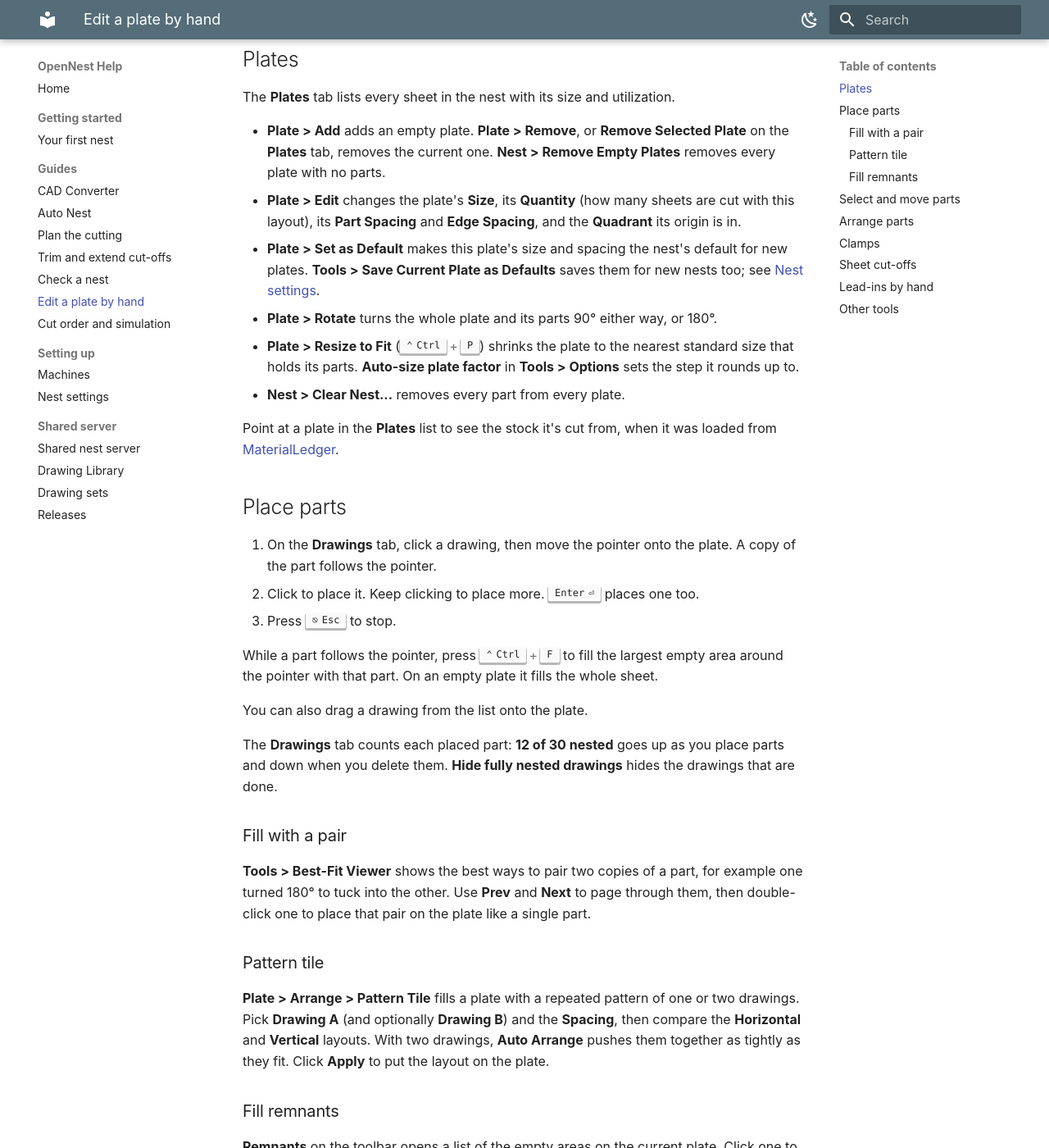
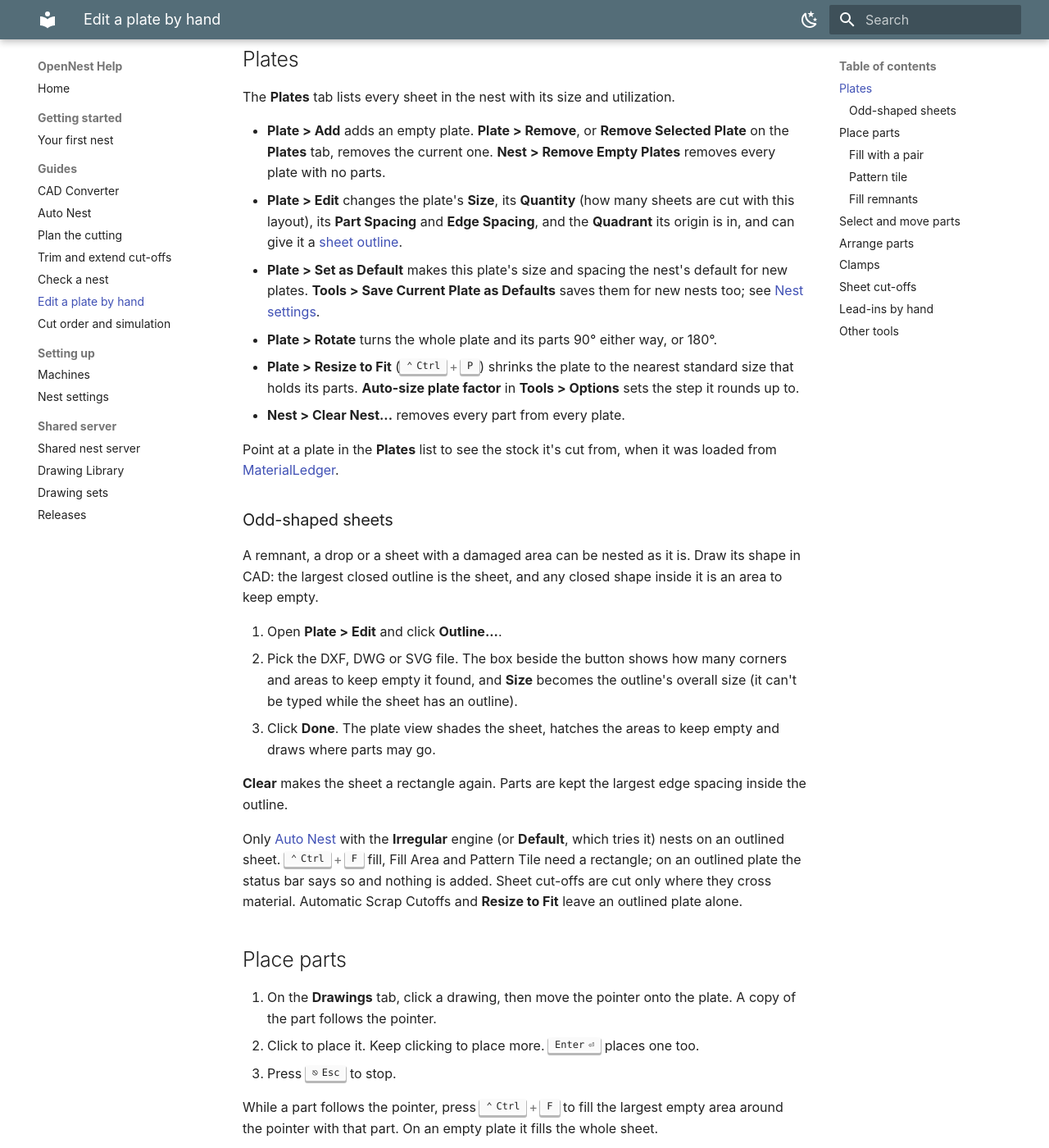
Before and after one commit to ajisaacs/opennest-help, an MkDocs documentation site: the page built from docs/edit-plates.md, in a window 1280 px wide and 1400 px high, scrolled down 309 px. Shown: the whole window at 82% size. Built offline with MkDocs 1.6.1 and Material for MkDocs 9.7.7, drawn with Linux system fonts in a browser that asks for light colours; some of the changed text lies outside the part shown.

Commit message:
Describe sheet outlines, clamp clearance and the Generic Laser machine

```diff
--- a/docs/edit-plates.md
+++ b/docs/edit-plates.md
@@ -17,7 +17,7 @@ The **Plates** tab lists every sheet in the nest with its size and utilization.
   removes every plate with no parts.
 - **Plate > Edit** changes the plate's **Size**, its **Quantity** (how many sheets are
   cut with this layout), its **Part Spacing** and **Edge Spacing**, and the
-  **Quadrant** its origin is in.
+  **Quadrant** its origin is in, and can give it a [sheet outline](#sheet-outline).
 - **Plate > Set as Default** makes this plate's size and spacing the nest's default for
   new plates. **Tools > Save Current Plate as Defaults** saves them for new nests too;
   see [Nest settings](nest-settings.md#nest-defaults).
@@ -29,6 +29,28 @@ The **Plates** tab lists every sheet in the nest with its size and utilization.
 
 Point at a plate in the **Plates** list to see the stock it's cut from, when it was
 loaded from [MaterialLedger](auto-nest.md#materialledger).
+
+### Odd-shaped sheets {#sheet-outline}
+
+A remnant, a drop or a sheet with a damaged area can be nested as it is. Draw its shape
+in CAD: the largest closed outline is the sheet, and any closed shape inside it is an
+area to keep empty.
+
+1. Open **Plate > Edit** and click **Outline...**.
+2. Pick the DXF, DWG or SVG file. The box beside the button shows how many corners and
+   areas to keep empty it found, and **Size** becomes the outline's overall size (it
+   can't be typed while the sheet has an outline).
+3. Click **Done**. The plate view shades the sheet, hatches the areas to keep empty and
+   draws where parts may go.
+
+**Clear** makes the sheet a rectangle again. Parts are kept the largest edge spacing
+inside the outline.
+
+Only [Auto Nest](auto-nest.md) with the **Irregular** engine (or **Default**, which
+tries it) nests on an outlined sheet. ++ctrl+f++ fill, Fill Area and Pattern Tile need a
+rectangle; on an outlined plate the status bar says so and nothing is added. Sheet
+cut-offs are cut only where they cross material. Automatic Scrap Cutoffs and **Resize
+to Fit** leave an outlined plate alone.
 
 ## Place parts {#place-parts}
 
@@ -104,8 +126,11 @@ the checks treat them as off-limits.
 
 - **Nest > Clamps...** sets where the clamps are for every plate in the nest. Click
   **Add** and enter the **Center** of each clamp, measured from the plate origin.
-  **Save as Machine Defaults** saves them for the machine; tick **Give new nests these
-  clamps** to use them in new nests.
+  Tick **Clearance from parts** to set how far parts stay from every clamp; while it's
+  clear, they keep the sheet's bottom edge spacing. A clamp that sits under the sheet can
+  have close to zero. **Save as Machine Defaults** saves them for the machine; tick **Give new nests
+  these clamps** to use them in new nests. The machine's own clamps and **Clearance**
+  are also on the **Clamps** tab in **Tools > Machine Configuration**.
 - **Plate > Edit Clamps** (or right-click a clamp and choose **Edit Clamps**) edits them
   on the plate itself: drag a clamp along its edge or onto another edge, click near an
   edge to add one, or click a clamp's dimension to type its position. ++delete++
```
Also changed, not shown: docs/machines.md (+6 -1 lines), docs/nest-settings.md (+3 -3 lines).
